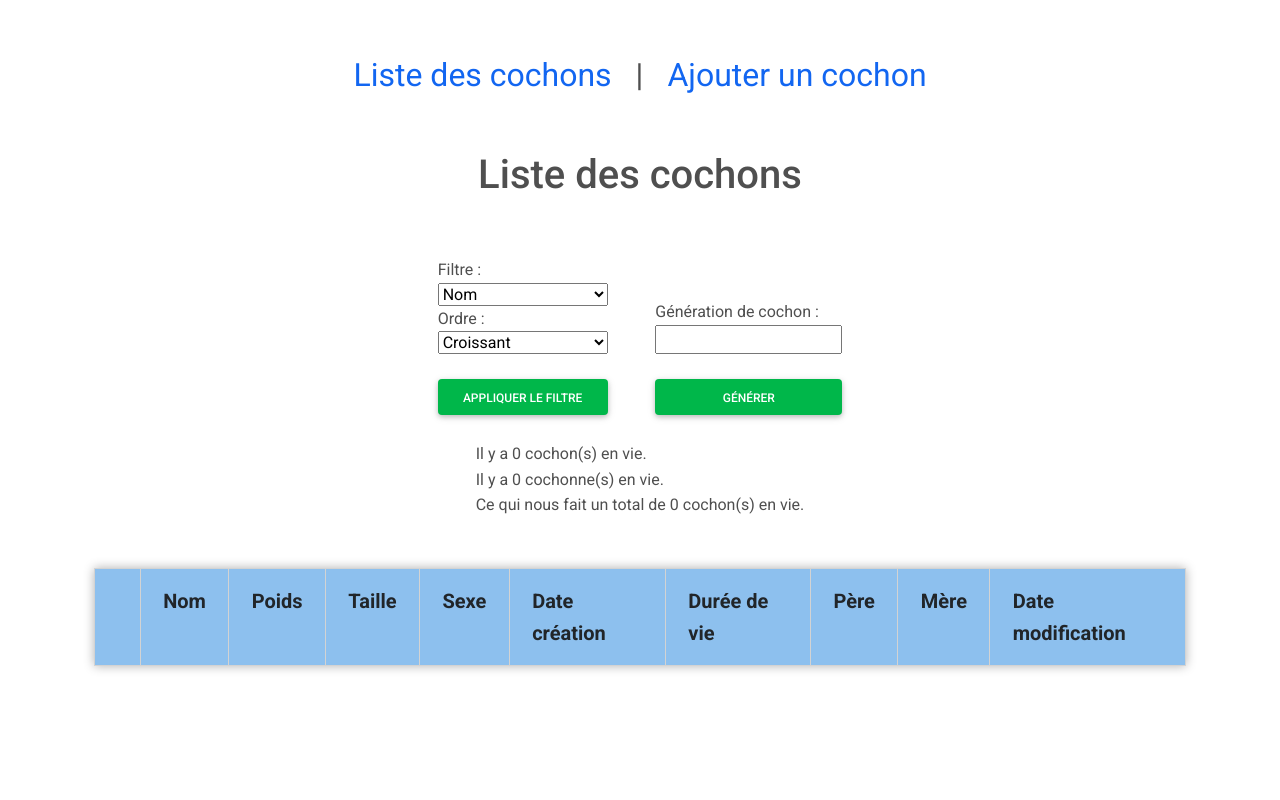
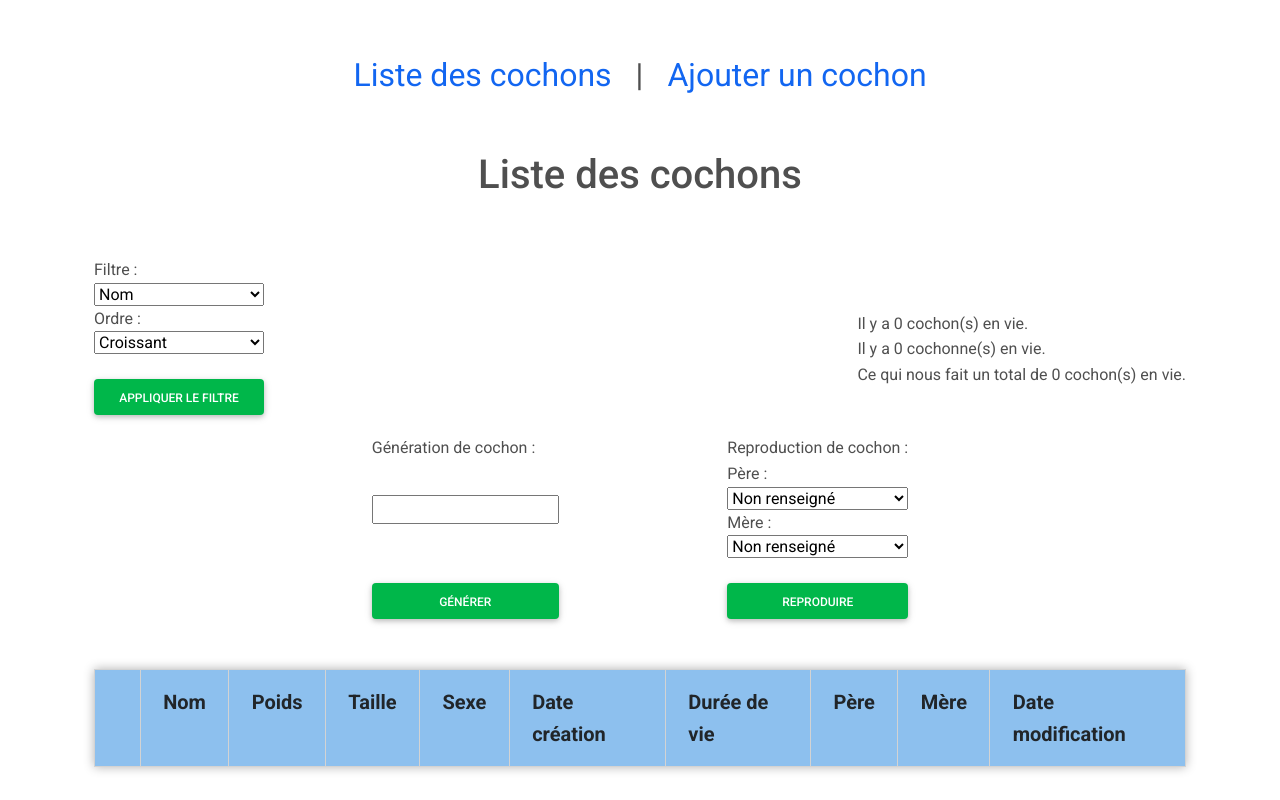
Before and after one commit to CAL3112/GestionCochons, a PHP site: page / in a window 1280 px wide. Run offline with PHP 8.4, Linux system fonts and the light colour scheme; data that the repository does not hold is empty; some libraries are stand-ins or nearby versions.

Commit message:
reprod cochons

```diff
--- a/classes/class_cochon.php
+++ b/classes/class_cochon.php
@@ -6,11 +6,6 @@ class cochon{
     var $tbl = "cochon";
     var $nbaffichage = 50;
     var  $depart = 0;
-    // if isset($_GET['depart']){
-    //   var  $depart = $_GET['depart'];
-    // } else {
-    //       var  $depart = 0;
-    //     };
 
     function __construct($monid)
     {
@@ -35,7 +30,19 @@ class cochon{
 
     function SelectAll($order = "created_at", $sort = "DESC"){//
         $conn  =  new BDD();
-        $req = "SELECT * FROM ".$this->tbl." WHERE deleted_at IS NULL OR deleted_at = '000-00-00 00:00:00'  ORDER BY `".$order."` ".$sort." LIMIT ".$this->depart.", ".$this->nbaffichage."";
+        $req = "SELECT * FROM ".$this->tbl." WHERE deleted_at IS NULL OR deleted_at = '000-00-00 00:00:00'   ORDER BY `".$order."` ".$sort." LIMIT ".$this->depart.", ".$this->nbaffichage."";
+        return $res = $conn->query($req);
+    }
+
+    function SelectAllM($order = "created_at", $sort = "DESC"){//
+        $conn  =  new BDD();
+        $req = "SELECT * FROM ".$this->tbl." WHERE (deleted_at IS NULL OR deleted_at = '000-00-00 00:00:00') AND `sexe`='Male' ORDER BY `".$order."` ".$sort." LIMIT ".$this->depart.", ".$this->nbaffichage."";
+        return $res = $conn->query($req);
+    }
+
+    function SelectAllF($order = "created_at", $sort = "DESC"){//
+        $conn  =  new BDD();
+        $req = "SELECT * FROM ".$this->tbl." WHERE (deleted_at IS NULL OR deleted_at = '000-00-00 00:00:00') AND `sexe`='Femelle' ORDER BY `".$order."` ".$sort." LIMIT ".$this->depart.", ".$this->nbaffichage."";
         return $res = $conn->query($req);
     }
 
@@ -43,7 +50,6 @@ class cochon{
         $conn  =  new BDD();
         $req = "SELECT COUNT(*) FROM ".$this->tbl." WHERE (deleted_at IS NULL OR deleted_at = '000-00-00 00:00:00') AND `sexe`='Male' ";
         return $res = $conn->query($req);
-
     }
 
     function CompteCochonF(){
--- a/liste_cochon.php
+++ b/liste_cochon.php
@@ -60,6 +60,28 @@ if(isset($_POST['gen_cochon'])){
 
 }
 
+if(isset($_POST['reprod_cochon'])){
+    $nb_bebe = rand(4 , 8);
+
+    for ($i=0; $i < $nb_bebe ; $i++) {
+
+  $Obj_cochon = new cochon("new");
+  $sexe = rand(0,1);
+  if($sexe == 0){$valSexe = "Male";$nomCochon = $tblNomMasculin[rand(0,9)];} else {$valSexe = "Femelle";$nomCochon = $tblNomFeminin[rand(0,9)];};
+  $Obj_cochon->Set('sexe', $valSexe);
+  $Obj_cochon->Set('nom', $nomCochon);
+  $Obj_cochon->Set('poids', rand(30 , 160));
+  $Obj_cochon->Set('taille', rand(50 , 40));
+  $Obj_cochon->Set('duree_de_vie', rand(6000 , 604800));
+  $Obj_cochon->Set('id_pere', $_POST['pere']);
+  $Obj_cochon->Set('id_mere', $_POST['mere']);
+}
+
+  echo "<p class='note note-success'>Vous avez donné naissance à ".$nb_bebe." cochonnet(s)";
+
+
+}
+
 
 ?>
 <h1>Liste des cochons</h1>
@@ -87,17 +109,6 @@ if(isset($_POST['gen_cochon'])){
             </select>
             <input class="btn btn-success bouton" type="submit" value="Appliquer le filtre">
         </form>
-
-
-        <form action="" method="POST"> <!--  Génération de cochons aléatoires -->
-            Génération de cochon :
-            <input type="number" name="nombre_cochon" value="">
-            <input class="btn btn-success bouton" name="gen_cochon" type="submit" value="Générer">
-
-        </form>
-
-    </div>
-
         <div class="nbcochon">
 
 <?php
@@ -111,19 +122,53 @@ if(isset($_POST['gen_cochon'])){
 $Obj_cochon = new cochon("empty");
 $nb_cochon_total = ($Obj_cochon->CompteCochon());
 
+$Obj_cochon = new cochon("empty");
+$cochon = ($Obj_cochon->SelectAllM());
+
+$Obj_cochon = new cochon("empty");
+$cochonne = ($Obj_cochon->SelectAllF());
+
 ?>
 <?php echo "<br>Il y a ".$nb_cochon[0][0]." cochon(s) en vie. <br>"; ?>
 <?php echo "Il y a ".$nb_cochonne[0][0]." cochonne(s) en vie.<br>"; ?>
 <?php echo "Ce qui nous fait un total de ".$nb_cochon_total[0][0]." cochon(s) en vie.<br>"; ?>
 
-    <!-- <form action="" methode="post">
-    <?php
-    //$Obj_cochon = new cochon("empty");
-    //$nb_cochon_total = ($Obj_cochon->CochonRandom());
-    ?>
-    <input type="submit" value="Créer un cochon aléatoire"></form> -->
 
 </div>
+
+</div>
+<div class="gen-cochon">
+
+
+
+        <form action="" method="POST"> <!--  Génération de cochons aléatoires -->
+            Génération de cochon :
+            <input type="number" name="nombre_cochon" value="">
+            <input class="btn btn-success bouton" name="gen_cochon" type="submit" value="Générer">
+
+        </form>
+
+        <form action="" method="POST"> <!--  Reproduction de cochons aléatoires -->
+            Reproduction de cochon : <br>
+            Père :
+            <select name="pere">
+                <option value="0">Non renseigné</option>
+               <?php foreach ($cochon as $male){
+                echo  "<option value='".$male['id_cochon']."'"; echo ">".$male['nom']."</option>"; } ?>
+            </select>
+            Mère :
+            <select name="mere">
+                <option value="0">Non renseigné</option>
+               <?php foreach ($cochonne as $femelle){
+                echo  "<option value='".$femelle['id_cochon']."'"; echo ">".$femelle['nom']."</option>"; } ?>
+            </select>
+
+            <input class="btn btn-success bouton" name="reprod_cochon" type="submit" value="Reproduire">
+
+        </form>
+</div>
+
+
 
 <table class="table table-cochon">
     <tr>
--- a/style.css
+++ b/style.css
@@ -139,7 +139,14 @@ h1{
 
 .filtre{
     display: flex;
-    width: 500px;
+    width: 100%;
+    justify-content: space-between;
+    align-items: center;
+}
+
+.gen-cochon{
+    width: 80%;
+    margin-top: 20px;
+    display: flex;
     justify-content: space-evenly;
-    align-items: flex-end;
 }
```
Lines whose indentation alone changed are shown as unchanged.
